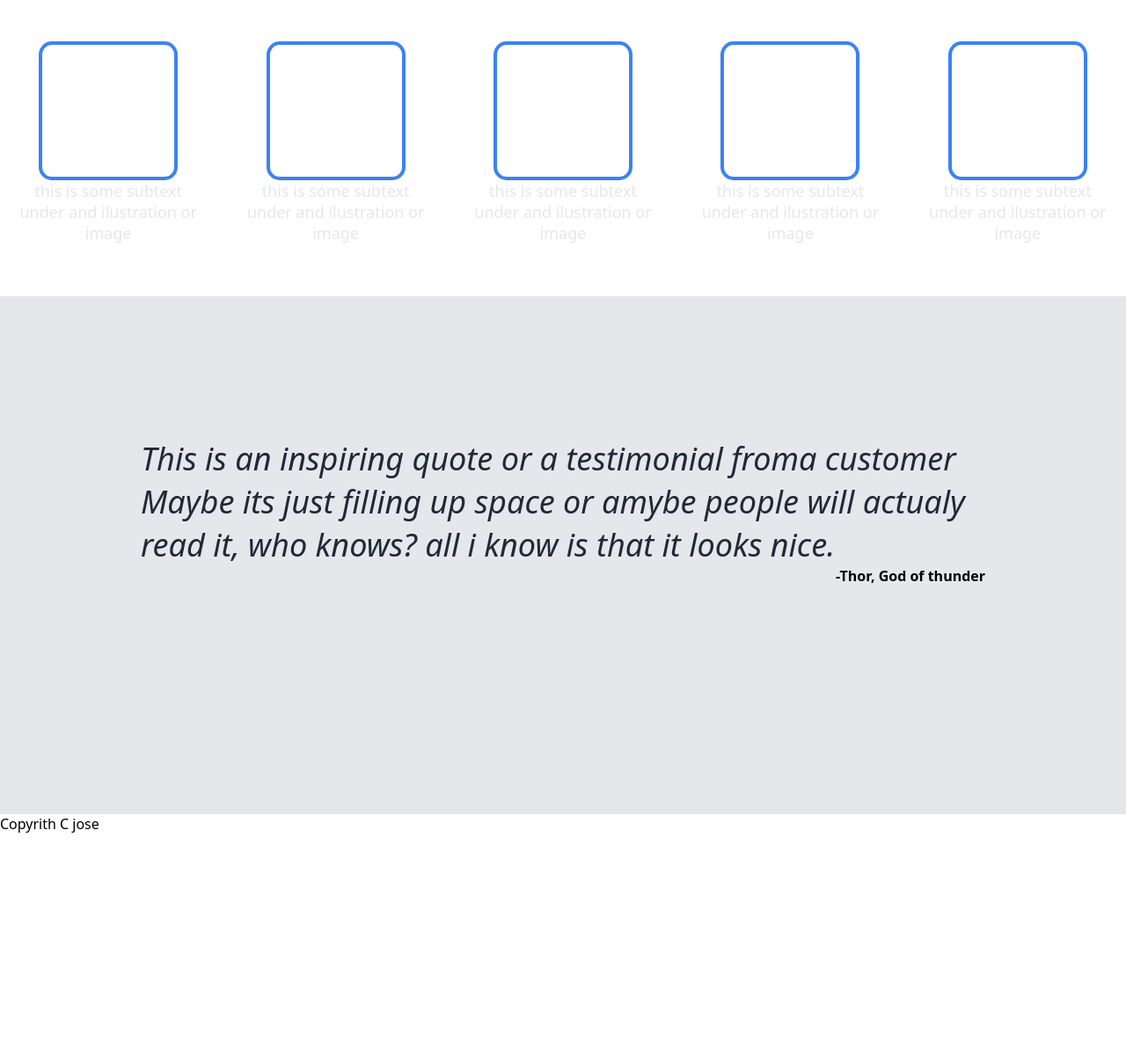
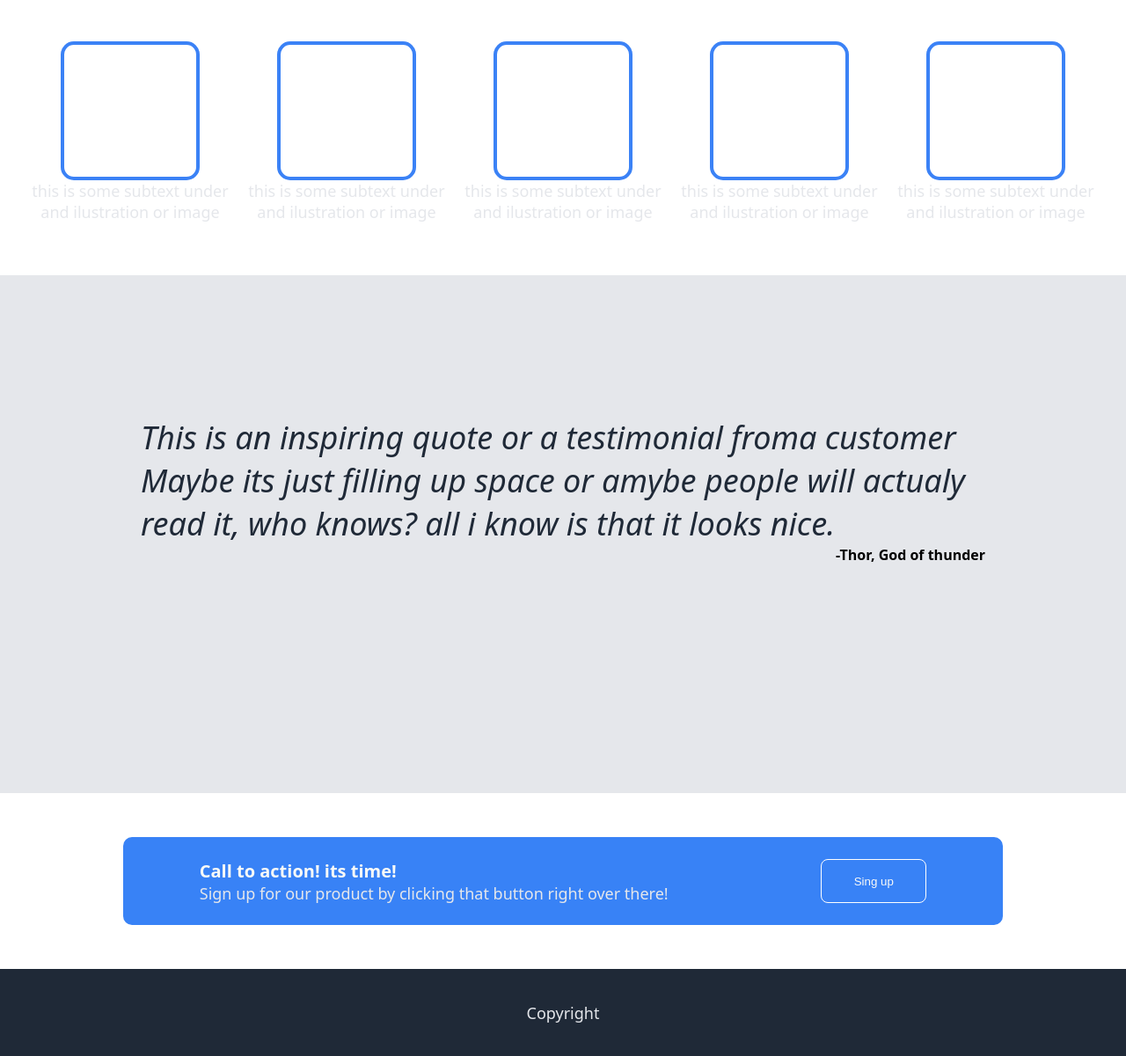
Before and after one commit to 2203417/landin-odin, a plain HTML site: page index.html in a window 1280 px wide. Shown: the part 451-1652 px from the top of the page at 88% size. Before the commit the page ends 1399 px from the top, so only its background shows below. Drawn offline with Linux system fonts and the light colour scheme.

Commit message:
Landing odin

```diff
--- a/index.html
+++ b/index.html
@@ -73,10 +73,20 @@
 
 
     <div class="forth-block">
-        <div class="blue-square"></div>
+        <div class="blue-square">
+        <div class="left-text">
+            <div class="big-text" id="last-header" > Call to action! its time!</div>
+            <div class ="normal-text"> Sign up for our product by clicking that button right over there!</div>
+        </div>
+
+        <button class="botton" id = "lastone">Sing up</button>
+
+        </div>
     </div>
 
-    <div class="footer">Copyrith C jose</div>
+    <div class="footer">
+        <div class="normal-text">Copyright </div>
+    </div>
 
 </body>
 </html>
--- a/style.css
+++ b/style.css
@@ -97,7 +97,7 @@ button{
     display:  flex;
     flex-direction: column;
     align-items: center;
-    padding: 60px 20px;
+    padding: 60px 30px;
 }
 
 .header-text{
@@ -114,7 +114,7 @@ button{
 .few-boxes{
     display:  flex;
     flex-direction: row;
-    gap: 52px;
+    gap: 10px;
 }
 
 
@@ -163,3 +163,45 @@ button{
     font-weight: bold;
 
 }
+
+
+.forth-block{
+    display: flex;
+    justify-content: center;
+}
+
+
+
+.blue-square
+{
+    display:  flex ;
+    background-color: #3882f6;
+    margin: 50PX;
+    width: 1000px;
+    height: 100px;
+    border-radius: 10px;
+    justify-content: space-around;
+    align-items: center;
+}
+
+#last-header
+{
+    font-size: 20px;
+}
+
+
+#lastone{
+    border: 1px solid #ffffff;
+    width: 120px;
+    height: 50px;
+}
+
+.footer{
+    display: flex;
+    align-items: center;
+    justify-content: center;
+    color: #F9FAF8;
+    background-color: #1f2937;
+    flex-shrink: 0;
+    height: 100px;
+}
```
